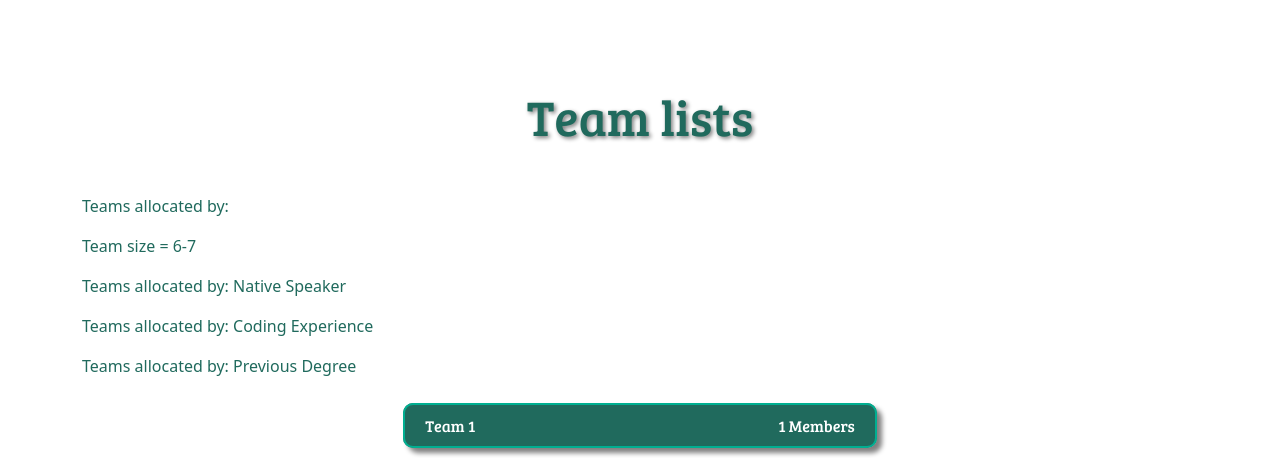
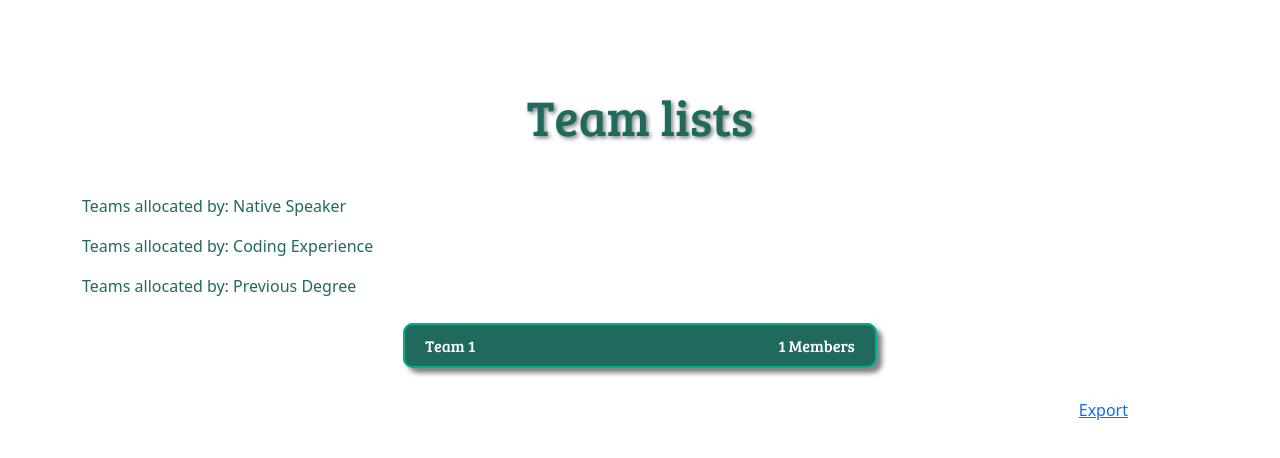
Before and after one commit to bw5io/tapr, a Flask app: page /team_lists in a window 1280 px wide. Shown: the part 138-596 px from the top of the page. Run offline with Flask 2, Linux system fonts and the light colour scheme; tables that the repository leaves empty hold one stand-in row (values such as "Sample post"); some web fonts are replaced.

Commit message:
edited team_lists.html so team size is not shown when teams have not been allocated

```diff
--- a/TAPR/templates/team_lists.html
+++ b/TAPR/templates/team_lists.html
@@ -2,10 +2,10 @@
 {% block content %}
 <h1 id=MJ_title>Team lists</h1>
 
-<p>Teams allocated by: </p>
+
 {% if team_composition.team_size == 5 %}
 <p>Team size = 5-6</p>
-{% else %}
+{% elif team_composition.team_size == 6 %}
 <p>Team size = 6-7</p>
 {% endif %}
 
```
